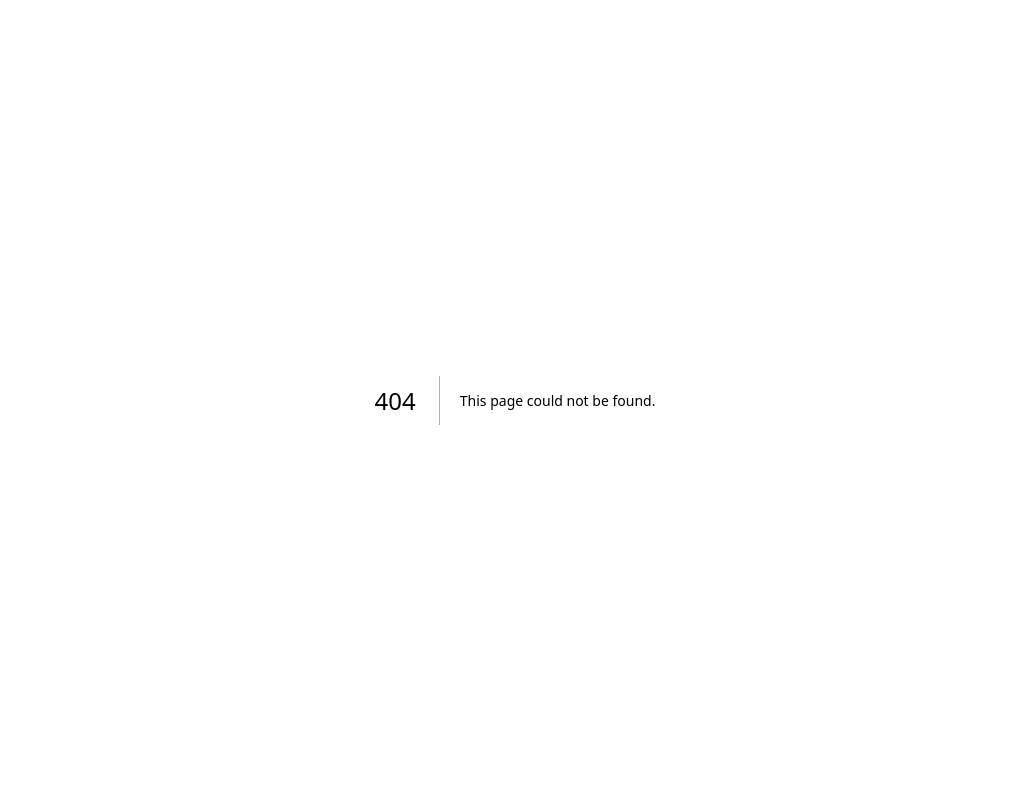
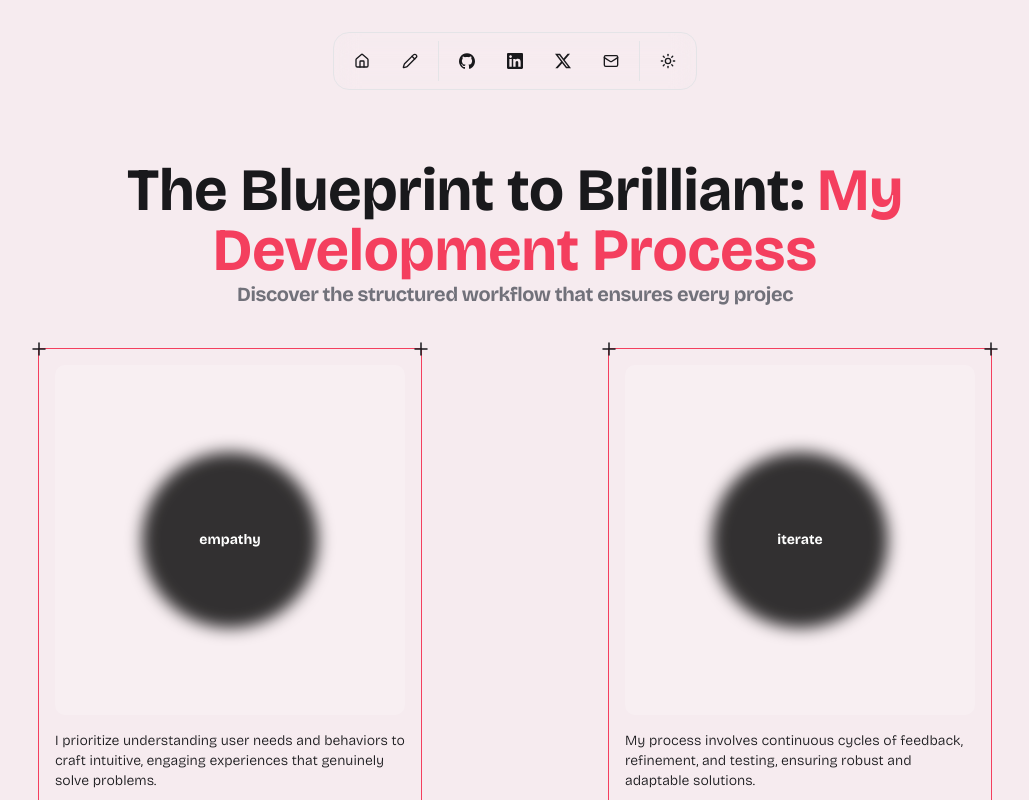
Before and after one commit to JCMisa/new-portfolio, a Next.js app: page /my-process in a window 1280 px wide. Before the commit this address had no page. Shown: the top 800 px of the page, without its empty margins (125-1154 px from the left). Built offline with nearby package versions, Linux system fonts and the light colour scheme.

Commit message:
add the approach page

```diff
--- a/app/globals.css
+++ b/app/globals.css
@@ -198,6 +198,16 @@
   }
 }
 
+html {
+  scroll-behavior: smooth;
+}
+
+@media (prefers-reduced-motion: reduce) {
+  html {
+    scroll-behavior: auto; /* Disable smooth scroll for those who prefer it */
+  }
+}
+
 body {
   font-family: var(--font-bricolage);
 }
--- a/app/layout.tsx
+++ b/app/layout.tsx
@@ -2,6 +2,7 @@ import type { Metadata } from "next";
 import { Bricolage_Grotesque } from "next/font/google";
 import "./globals.css";
 import { ThemeProvider } from "@/components/theme-provider";
+import { DockNavbar } from "@/components/custom/DockNavbar";
 
 const bricolage = Bricolage_Grotesque({
   variable: "--font-bricolage",
@@ -27,6 +28,7 @@ export default function RootLayout({
           enableSystem
           disableTransitionOnChange
         >
+          <DockNavbar />
           {children}
         </ThemeProvider>
       </body>
--- /dev/null
+++ b/app/my-process/_components/EvervaultCard.tsx
@@ -0,0 +1,107 @@
+"use client";
+import { useMotionValue } from "framer-motion";
+import React, { useState, useEffect } from "react";
+import { useMotionTemplate, motion } from "framer-motion";
+import { cn } from "@/lib/utils";
+
+export const EvervaultCard = ({
+  text,
+  className,
+}: {
+  text?: string;
+  className?: string;
+}) => {
+  let mouseX = useMotionValue(0);
+  let mouseY = useMotionValue(0);
+
+  const [randomString, setRandomString] = useState("");
+
+  useEffect(() => {
+    let str = generateRandomString(1500);
+    setRandomString(str);
+  }, []);
+
+  function onMouseMove({ currentTarget, clientX, clientY }: any) {
+    let { left, top } = currentTarget.getBoundingClientRect();
+    mouseX.set(clientX - left);
+    mouseY.set(clientY - top);
+
+    const str = generateRandomString(1500);
+    setRandomString(str);
+  }
+
+  return (
+    <div
+      className={cn(
+        "p-0.5  bg-transparent aspect-square  flex items-center justify-center w-full h-full relative",
+        className
+      )}
+    >
+      <div
+        onMouseMove={onMouseMove}
+        className="group/card rounded-3xl w-full relative overflow-hidden bg-transparent flex items-center justify-center h-full"
+      >
+        <CardPattern
+          mouseX={mouseX}
+          mouseY={mouseY}
+          randomString={randomString}
+        />
+        <div className="relative z-10 flex items-center justify-center">
+          <div className="relative h-44 w-44  rounded-full flex items-center justify-center text-white font-bold text-4xl">
+            <div className="absolute w-full h-full  bg-black/[0.8] blur-sm rounded-full" />
+            <span className="text-white  z-20 text-sm">{text}</span>
+          </div>
+        </div>
+      </div>
+    </div>
+  );
+};
+
+export function CardPattern({ mouseX, mouseY, randomString }: any) {
+  let maskImage = useMotionTemplate`radial-gradient(250px at ${mouseX}px ${mouseY}px, white, transparent)`;
+  let style = { maskImage, WebkitMaskImage: maskImage };
+
+  return (
+    <div className="pointer-events-none">
+      <div className="absolute inset-0 rounded-2xl  [mask-image:linear-gradient(white,transparent)] group-hover/card:opacity-50"></div>
+      <motion.div
+        className="absolute inset-0 rounded-2xl bg-gradient-to-r from-violet-500 to-[#f43f5e] opacity-0  group-hover/card:opacity-100 backdrop-blur-xl transition duration-500"
+        style={style}
+      />
+      <motion.div
+        className="absolute inset-0 rounded-2xl opacity-0 mix-blend-overlay  group-hover/card:opacity-100"
+        style={style}
+      >
+        <p className="absolute inset-x-0 text-xs h-full break-words whitespace-pre-wrap text-white font-mono font-bold transition duration-500">
+          {randomString}
+        </p>
+      </motion.div>
+    </div>
+  );
+}
+
+const characters =
+  "ABCDEFGHIJKLMNOPQRSTUVWXYZabcdefghijklmnopqrstuvwxyz0123456789";
+export const generateRandomString = (length: number) => {
+  let result = "";
+  for (let i = 0; i < length; i++) {
+    result += characters.charAt(Math.floor(Math.random() * characters.length));
+  }
+  return result;
+};
+
+export const Icon = ({ className, ...rest }: any) => {
+  return (
+    <svg
+      xmlns="http://www.w3.org/2000/svg"
+      fill="none"
+      viewBox="0 0 24 24"
+      strokeWidth="1.5"
+      stroke="currentColor"
+      className={className}
+      {...rest}
+    >
+      <path strokeLinecap="round" strokeLinejoin="round" d="M12 6v12m6-6H6" />
+    </svg>
+  );
+};
--- /dev/null
+++ b/app/my-process/_components/ProcessCard.tsx
@@ -0,0 +1,32 @@
+import { EvervaultCard, Icon } from "./EvervaultCard";
+
+const ProcessCard = ({
+  name,
+  body,
+  tag,
+}: {
+  name: string;
+  body: string;
+  tag: string;
+}) => {
+  return (
+    <div className="border border-primary flex flex-col items-start mx-auto p-4 relative h-full max-w-sm">
+      <Icon className="absolute h-6 w-6 -top-3 -left-3 " />
+      <Icon className="absolute h-6 w-6 -bottom-3 -left-3 " />
+      <Icon className="absolute h-6 w-6 -top-3 -right-3 " />
+      <Icon className="absolute h-6 w-6 -bottom-3 -right-3 " />
+
+      <EvervaultCard
+        text={name}
+        className="bg-white/20 dark:bg-black/20 rounded-lg"
+      />
+
+      <h2 className=" mt-4 text-sm font-light h-32">{body}</h2>
+      <p className="text-sm border font-light border-primary rounded-full mt-4 px-2 py-0.5">
+        {tag}
+      </p>
+    </div>
+  );
+};
+
+export default ProcessCard;
--- /dev/null
+++ b/app/my-process/page.tsx
@@ -0,0 +1,35 @@
+import { TypingAnimation } from "@/components/magicui/typing-animation";
+import { approaches } from "@/constants";
+import ProcessCard from "./_components/ProcessCard";
+
+const MyProcessPage = () => {
+  return (
+    <div className="p-10 md:px-14 lg:px-20 sm:py-28 lg:py-40 w-full">
+      <div className="flex flex-col items-center justify-center">
+        <h1 className="text-2xl md:text-6xl font-bold text-center">
+          The Blueprint to Brilliant:{" "}
+          <span className="text-primary">My Development Process</span>
+        </h1>
+        <TypingAnimation
+          startOnView={true}
+          className="text-lg lg:text-xl text-muted-foreground text-center"
+        >
+          Discover the structured workflow that ensures every project I
+          undertake is built for performance, scalability, and user delight.
+        </TypingAnimation>
+      </div>
+      <div className="w-full flex flex-wrap items-center justify-center gap-5 mt-10 space-y-5">
+        {approaches.map((approach) => (
+          <ProcessCard
+            key={approach.name}
+            name={approach.name}
+            body={approach.body}
+            tag={approach.tag}
+          />
+        ))}
+      </div>
+    </div>
+  );
+};
+
+export default MyProcessPage;
--- a/app/page.tsx
+++ b/app/page.tsx
@@ -1,4 +1,3 @@
-import { DockNavbar } from "@/components/custom/DockNavbar";
 import Hero from "@/components/custom/Hero";
 import { OverviewSection } from "@/components/custom/OverviewSection";
 import ProjectsSection from "../components/custom/ProjectsSection";
@@ -11,7 +10,6 @@ import ExperienceSection from "@/components/custom/ExperienceSection";
 export default function Home() {
   return (
     <div className="p-10 md:px-14 lg:px-20">
-      <DockNavbar />
       <Hero />
       <OverviewSection />
       <div className="my-20 lg:mt-52">
--- a/components/custom/GoUp.tsx
+++ b/components/custom/GoUp.tsx
@@ -1,22 +1,16 @@
-"use client";
-
 import { ChevronUpIcon } from "lucide-react";
+import Link from "next/link";
 
 const GoUp = () => {
-  const handleClick = (e: React.MouseEvent<HTMLButtonElement>) => {
-    e.preventDefault();
-    window.scrollTo({ top: 0, behavior: "smooth" });
-  };
-
   return (
-    <button
-      onClick={handleClick}
+    <Link
+      href={"#top"}
       className="bg-primary p-2 w-10 h-10 rounded-full shadow-md fixed bottom-3 right-3 flex items-center justify-center scale-100 hover:scale-90 transition-all cursor-pointer"
       aria-label="Scroll to top"
       type="button"
     >
       <ChevronUpIcon className="size-5" />
-    </button>
+    </Link>
   );
 };
 
--- a/components/custom/OverviewSection.tsx
+++ b/components/custom/OverviewSection.tsx
@@ -19,7 +19,7 @@ const features = [
     Icon: PuzzleIcon,
     name: "My Process",
     description: "Unveiling the strategic thinking behind impactful solutions.",
-    href: "#",
+    href: "/my-process",
     cta: "Learn more",
     className: "col-span-3 lg:col-span-1",
     background: (
--- a/constants/index.ts
+++ b/constants/index.ts
@@ -437,23 +437,28 @@ export const certificates = [
 
 export const approaches = [
   {
-    name: "User-Centered Design",
+    name: "empathy",
+    tag: "User-Centered Design",
     body: "I prioritize understanding user needs and behaviors to craft intuitive, engaging experiences that genuinely solve problems.",
   },
   {
-    name: "Iterative Development",
+    name: "iterate",
+    tag: "Iterative Development",
     body: "My process involves continuous cycles of feedback, refinement, and testing, ensuring robust and adaptable solutions.",
   },
   {
-    name: "Strategic Problem Solving",
+    name: "solve",
+    tag: "Strategic Problem Solving",
     body: "I dissect complex challenges into manageable parts, applying critical thinking to devise effective and innovative solutions.",
   },
   {
-    name: "Clean Code Principles",
+    name: "clean",
+    tag: "Clean Code Principles",
     body: "I commit to writing maintainable, scalable, and efficient code, building a solid foundation for future growth and collaboration.",
   },
   {
-    name: "Data-Driven Decisions",
+    name: "insight",
+    tag: "Data-Driven Decisions",
     body: "Leveraging analytics and insights, I inform design and development choices to optimize performance and achieve measurable results.",
   },
 ];
```
